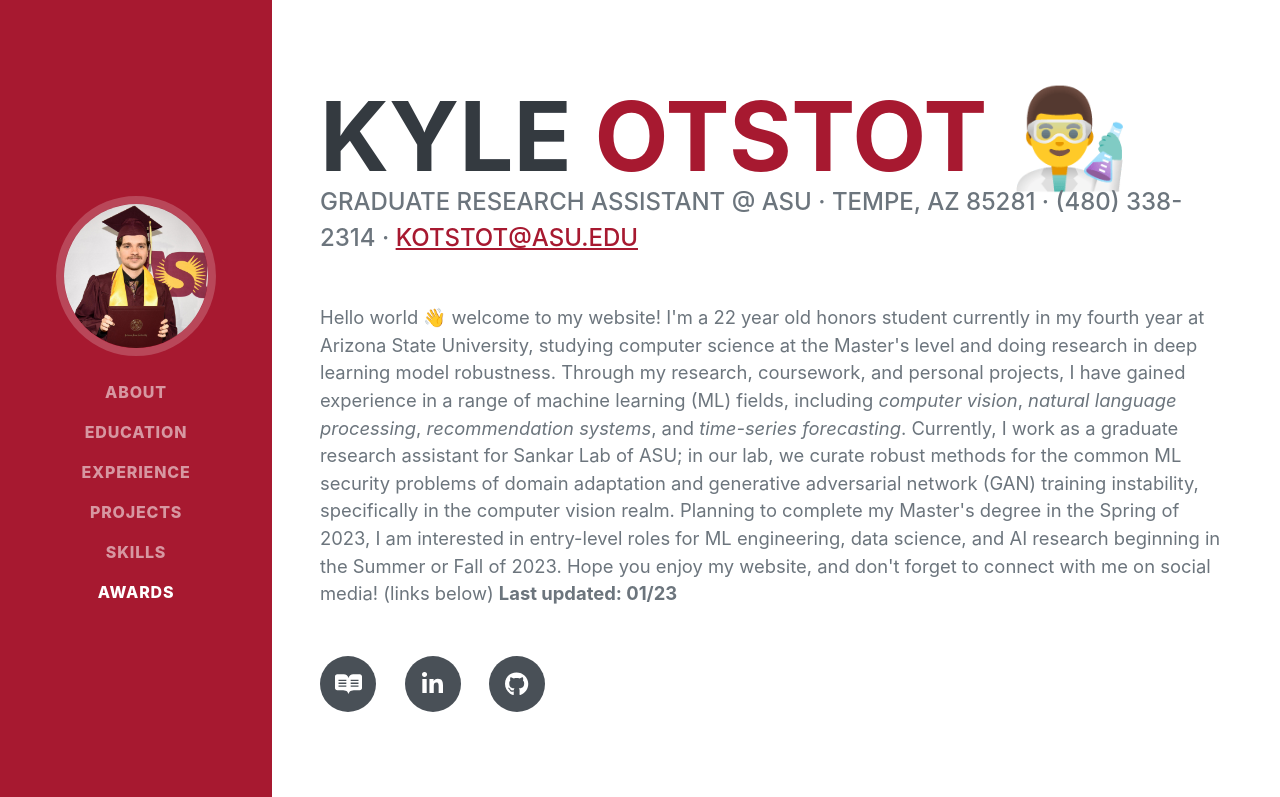
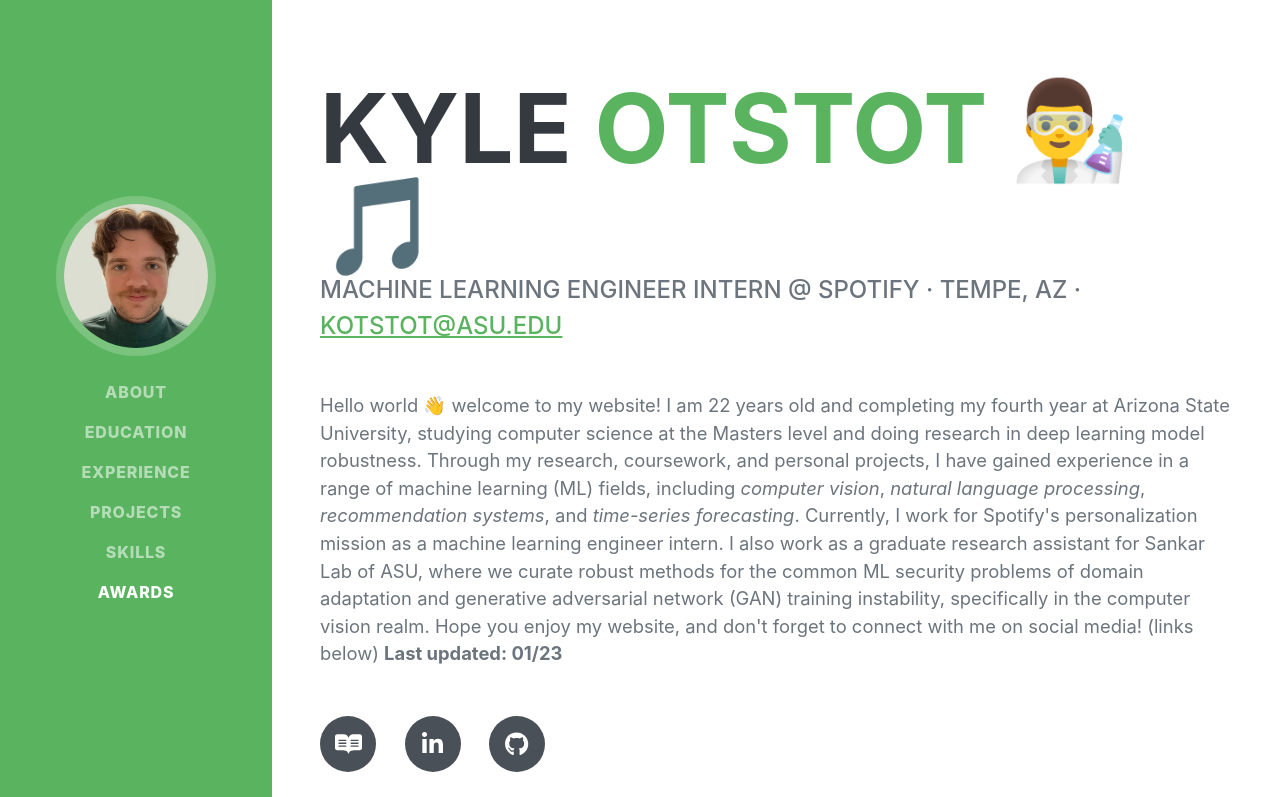
Before and after one commit to kotstot6/kotstot6.github.io, a plain HTML site: page index.html in a window 1280 px wide. Shown: the top 797 px of the page. Drawn offline with nearby package versions, Linux system fonts and the light colour scheme; a web font is replaced by a local one.

Commit message:
6/3/23 update

```diff
--- a/index.html
+++ b/index.html
@@ -20,7 +20,7 @@
         <nav class="navbar navbar-expand-lg navbar-dark bg-primary fixed-top" id="sideNav">
             <a class="navbar-brand js-scroll-trigger" href="#page-top">
                 <span class="d-block d-lg-none">Kyle Otstot · Digital Resume</span>
-                <span class="d-none d-lg-block"><img class="img-fluid img-profile rounded-circle mx-auto mb-2" src="assets/img/profile2.jpg" alt="..." /></span>
+                <span class="d-none d-lg-block"><img class="img-fluid img-profile rounded-circle mx-auto mb-2" src="assets/img/profile3.jpg" alt="..." /></span>
             </a>
             <button class="navbar-toggler" type="button" data-bs-toggle="collapse" data-bs-target="#navbarResponsive" aria-controls="navbarResponsive" aria-expanded="false" aria-label="Toggle navigation"><span class="navbar-toggler-icon"></span></button>
             <div class="collapse navbar-collapse" id="navbarResponsive">
@@ -42,17 +42,17 @@
                     <h1 class="mb-0">
                         Kyle
                         <span class="text-primary">Otstot</span>
-                        &#128104;&#8205;&#128300;
+                        &#128104;&#8205;&#128300; &#127925;
                     </h1>
                     <div class="subheading mb-5">
-                        Graduate Research Assistant @ ASU · Tempe, AZ 85281 · (480) 338-2314 ·
+                        Machine Learning Engineer Intern @ Spotify · Tempe, AZ ·
                         <a href="mailto:kotstot@asu.edu">kotstot@asu.edu</a>
                     </div>
                     <p class="lead mb-5">
-                      Hello world &#x1F44B; welcome to my website! I'm a 22 year old honors student currently in my fourth year at Arizona State University, studying computer science at the Master's level and doing research in deep learning model robustness.
+                      Hello world &#x1F44B; welcome to my website! I am 22 years old and completing my fourth year at Arizona State University, studying computer science at the Masters level and doing research in deep learning model robustness.
                       Through my research, coursework, and personal projects, I have gained experience in a range of machine learning (ML) fields, including <em>computer vision</em>, <em>natural language processing</em>, <em>recommendation systems</em>, and <em>time-series forecasting</em>.
-                      Currently, I work as a graduate research assistant for Sankar Lab of ASU; in our lab, we curate robust methods for the common ML security problems of domain adaptation and generative adversarial network (GAN) training instability, specifically in the computer vision realm.
-                      Planning to complete my Master's degree in the Spring of 2023, I am interested in entry-level roles for ML engineering, data science, and AI research beginning in the Summer or Fall of 2023. Hope you enjoy my website, and don't forget to connect with me on social media! (links below)
+                      Currently, I work for Spotify's personalization mission as a machine learning engineer intern. I also work as a graduate research assistant for Sankar Lab of ASU, where we curate robust methods for the common ML security problems of domain adaptation and generative adversarial network (GAN) training instability, specifically in the computer vision realm.
+                     Hope you enjoy my website, and don't forget to connect with me on social media! (links below)
                       <b>Last updated: 01/23</b>
                     </p>
                     <div class="social-icons">
```
Also changed, not shown: assets/img/profile3.jpg (added), css/styles.css.
